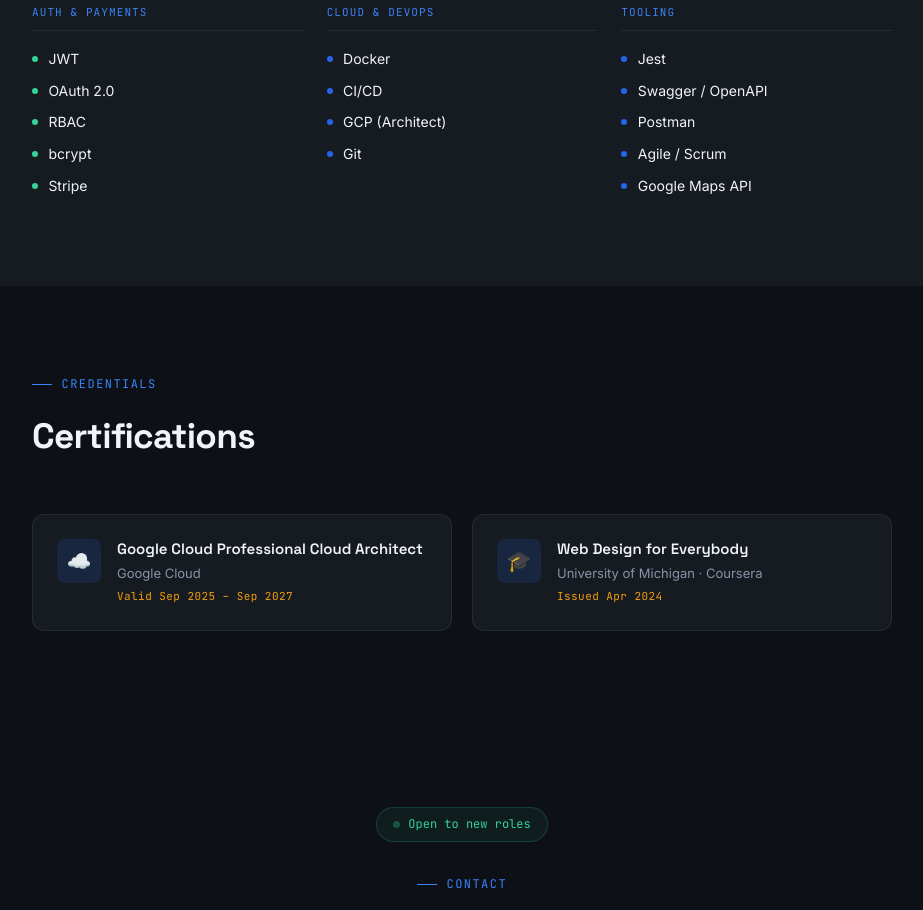
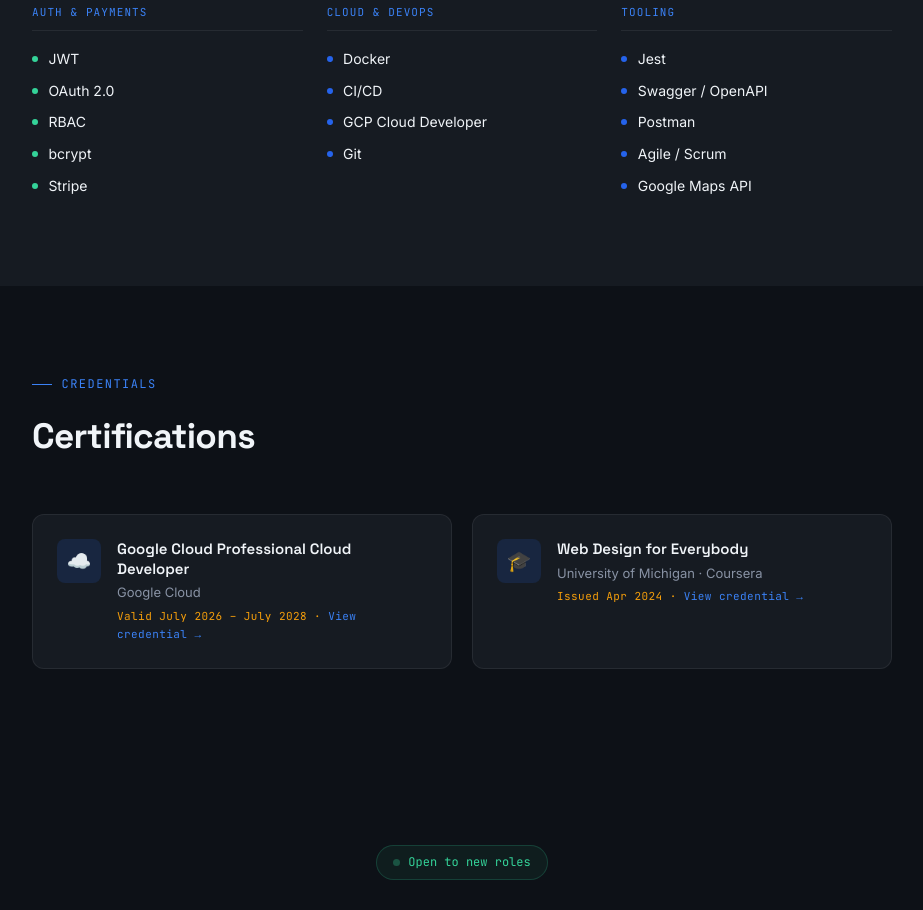
Before and after one commit to rowaisakram/rowaisakram.github.io, a plain HTML site: page index.html in a window 1280 px wide. Shown: the part 3146-4056 px from the top of the page, without its empty margins (178-1101 px from the left). Drawn offline with Linux system fonts and the light colour scheme.

Commit message:
Update index.html

```diff
--- a/index.html
+++ b/index.html
@@ -919,7 +919,7 @@
               </div>
               <div class="stack-item"><span class="stack-dot"></span>CI/CD</div>
               <div class="stack-item">
-                <span class="stack-dot"></span>GCP (Architect)
+                <span class="stack-dot"></span>GCP Cloud Developer
               </div>
               <div class="stack-item"><span class="stack-dot"></span>Git</div>
             </div>
@@ -956,18 +956,44 @@
             <div class="cert-icon">☁️</div>
             <div>
               <div class="cert-name">
-                Google Cloud Professional Cloud Architect
+                <a
+                  href="https://www.credly.com/badges/a86b5ee9-23ec-45e3-b4b2-be6990eeb47f"
+                  target="_blank"
+                  rel="noopener"
+                  style="color: inherit; text-decoration: none;"
+                >
+                  Google Cloud Professional Cloud Developer
+                </a>
               </div>
               <div class="cert-issuer">Google Cloud</div>
-              <div class="cert-valid">Valid Sep 2025 – Sep 2027</div>
+              <div class="cert-valid">Valid July 2026 – July 2028 · <a
+                href="https://www.credly.com/badges/a86b5ee9-23ec-45e3-b4b2-be6990eeb47f"
+                target="_blank"
+                rel="noopener"
+                style="color: var(--blue-l); text-decoration: none;"
+              >View credential →</a></div>
             </div>
           </div>
           <div class="cert-card">
             <div class="cert-icon">🎓</div>
             <div>
-              <div class="cert-name">Web Design for Everybody</div>
+              <div class="cert-name">
+                <a
+                  href="https://www.coursera.org/account/accomplishments/specialization/C3WBG7GBSH36"
+                  target="_blank"
+                  rel="noopener"
+                  style="color: inherit; text-decoration: none;"
+                >
+                  Web Design for Everybody
+                </a>
+              </div>
               <div class="cert-issuer">University of Michigan · Coursera</div>
-              <div class="cert-valid">Issued Apr 2024</div>
+              <div class="cert-valid">Issued Apr 2024 · <a
+                href="https://www.coursera.org/account/accomplishments/specialization/C3WBG7GBSH36"
+                target="_blank"
+                rel="noopener"
+                style="color: var(--blue-l); text-decoration: none;"
+              >View credential →</a></div>
             </div>
           </div>
         </div>
```
